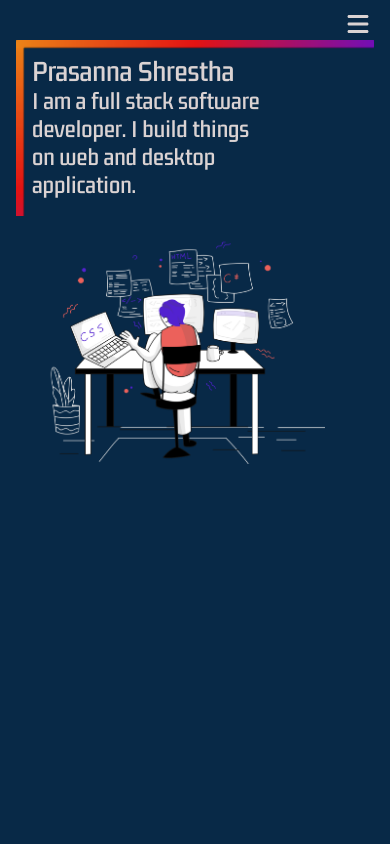
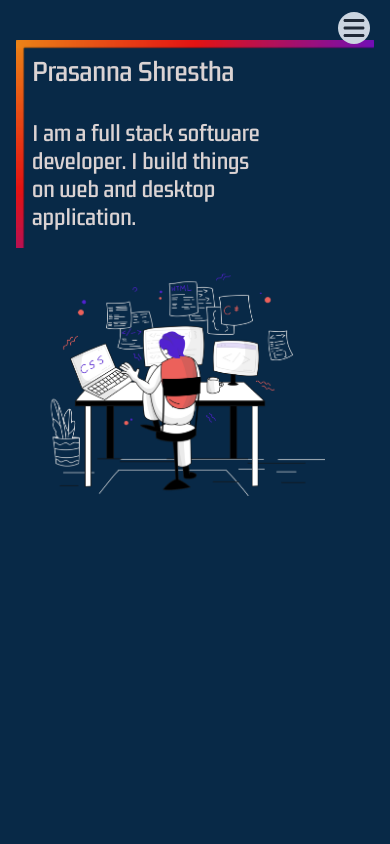
Before and after one commit to prasannashrestha011/MyPortofolio, a Next.js app in the folder client-side/: page / in a window 390 px wide. Shown: the top 844 px of the page. Built offline with nearby package versions, Linux system fonts and the light colour scheme.

Commit message:
replace animations in nav bar

```diff
--- a/client-side/app/ViewComponents/Index.tsx
+++ b/client-side/app/ViewComponents/Index.tsx
@@ -32,7 +32,7 @@ const Index = ({className}:Props) => {
     style={{backgroundImage:"url('/Ui_imgs/design2.png')"}}>
 
       <RevealMotion>
-      <p className='md:text-4xl text-2xl   '
+      <p className='md:text-4xl text-2xl mb-8  '
 
       >Prasanna Shrestha</p>
       </RevealMotion>
--- a/client-side/app/ViewComponents/NavBar.tsx
+++ b/client-side/app/ViewComponents/NavBar.tsx
@@ -75,16 +75,20 @@ const NavBar:React.FC = () => {
 
 
       {/* for mobile devices */}
-      <div className='flex flex-col h-screen'>
+      <div className='flex flex-col h-screen '>
 
-        <div className='md:hidden mr-3 mt-2 fixed z-20 top-1 right-2'>
-        {isOpen?"":<FaBars size={24} onClick={()=>toggleNav()} />}
-        </div>
+
+        {isOpen?"":
+         <div className='md:hidden mr-3 mt-2 fixed z-20 top-1 right-2 bg-slate-300 rounded-full p-1'>
+        <FaBars size={24} onClick={()=>toggleNav()} className='  text-gray-800 ' />
+          </div>
+        }
+
 
          <motion.nav
        initial={{ y: "190%" }}
        animate={{ y: isOpen ? "0%" : "190%" }}
-         transition={{ type: "spring", stiffness: 400, damping: 70 }}
+         transition={{ type: "tween", stiffness: 200, damping: 10,duration:0.5 }}
 
          className='h-screen top-0 border border-yellow-500  md:hidden w-full fixed flex flex-col justify-start items-center gap-10    bg-red-500 z-50    '
          >
```
